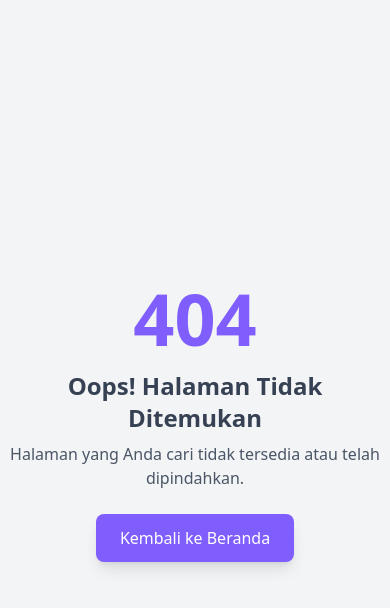
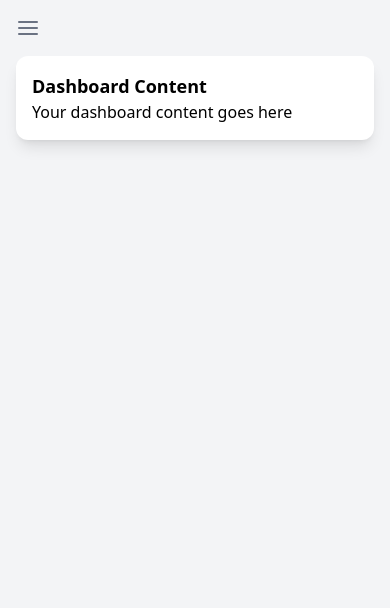
Before and after one commit to Randi-95/capstone2, a React (Vite) app: page /Dashboard in a window 390 px wide. Before the commit this address had no page. Shown: the top 608 px of the page. Built offline with nearby package versions, Linux system fonts and the light colour scheme.

Commit message:
dashboard sidebar responsive

```diff
--- a/src/component/elements/darkMode.jsx
+++ b/src/component/elements/darkMode.jsx
@@ -1,7 +1,8 @@
 import { useEffect, useState } from "react";
 import {Sun, Moon} from "react-feather"
 
-export default function DarkModeToggle() {
+export default function DarkModeToggle(props) {
+    const {colorDark="black", colorLight="white"} = props
     const [darkMode, setDarkMode] = useState(() => {
         return localStorage.getItem("darkMode") === "enabled";
     });
@@ -24,7 +25,7 @@ export default function DarkModeToggle() {
             className="flex items-center gap-2 cursor-pointer"
             onClick={() => setDarkMode(prev => !prev)}
         >
-            {darkMode ? <Sun color="white" /> : <Moon color="black" />}
+            {darkMode ? <Sun color={colorLight} /> : <Moon color={colorDark} />}
         </div>
     );
 }
--- a/src/main.jsx
+++ b/src/main.jsx
@@ -8,6 +8,7 @@ import NotFound from './pages/notFound.jsx'
 import Blogs from './pages/blogs.jsx'
 import Login from './pages/Login.jsx'
 import Registrasi from './pages/daftar.jsx'
+import Dashboard from './pages/dashboard.jsx'
 
 const router = createBrowserRouter ([
     {
@@ -30,6 +31,10 @@ const router = createBrowserRouter ([
     {
       path: "/Registrasi",
       element: <Registrasi/>
+    },
+    {
+      path: "/Dashboard",
+      element: <Dashboard />
     }
 ])
 
--- /dev/null
+++ b/src/pages/dashboard.jsx
@@ -0,0 +1,103 @@
+import { Calendar, BarChart, Grid, MessageCircle, Menu, X } from "react-feather"
+import DarkModeToggle from "../component/elements/darkMode"
+import { useState } from "react"
+
+const Dashboard = () => {
+    const [sidebarOpen, setSidebarOpen] = useState(false);
+
+    const toggleSidebar = () => {
+        setSidebarOpen(!sidebarOpen);
+    }
+
+    return(
+        <div className="flex h-screen overflow-hidden">
+            <div className={`lg:hidden bg-gray-transparent  fixed top-0 left-0 bottom-0 z-20 px-4 py-5 transition-all duration-200
+                ${sidebarOpen ? "w-64" : "w-0 -translate-x-full overflow-hidden"}`}>
+                <div className="bg-white p-4 h-full shadow-xl border-solid border-[1.5px] border-gray-200 rounded-xl relative">
+                    <div className="flex items-center justify-between mb-8">
+                        <div className="flex items-center gap-2">
+                            <img src="img/logo-capstone.png" alt="" width="30"/>
+                            <h1>Financial Tracker</h1>
+                        </div>
+                        <button className="text-gray-500" onClick={toggleSidebar}>
+                            <X size={20} />
+                        </button>
+                    </div>
+
+                    <ul className="flex flex-col gap-4">
+                        <li className="text-sm bg-primary rounded-xl text-white px-3 py-2 font-medium flex gap-2 items-center">
+                            <Grid size={20}/>
+                            <span>Dashboard</span>
+                        </li>
+                        <li className="text-sm hover:bg-primary rounded-xl text-gray-500 hover:text-white px-3 py-2 font-medium flex gap-2 items-center">
+                            <BarChart size={20}/>
+                            <span>Grafik</span>
+                        </li>
+                        <li className="text-sm hover:bg-primary rounded-xl text-gray-500 hover:text-white px-3 py-2 font-medium flex gap-2 items-center">
+                            <Calendar size={20}/>
+                            <span>Kalender</span>
+                        </li>
+                        <li className="text-sm hover:bg-primary rounded-xl text-gray-500 hover:text-white px-3 py-2 font-medium flex gap-2 items-center">
+                            <MessageCircle size={20}/>
+                            <span>ChatBot</span>
+                        </li>
+                    </ul>
+
+                    <div className="absolute bottom-4 flex gap-2">
+                        <DarkModeToggle colorDark="gray"/>
+                        <p className="font-semibold text-gray-500">Ganti Mode</p>
+                    </div>
+                </div>
+            </div>
+
+            <div className="hidden lg:block bg-gray-100 fixed top-0 left-0 bottom-0 w-[20%] px-4 py-5">
+                <div className="bg-white p-4 h-full shadow-xl border-solid border-[1.5px] border-gray-200 rounded-xl relative">
+                    <div className="flex items-center gap-2 mb-8">
+                        <img src="img/logo-capstone.png" alt="" width="30"/>
+                        <h1>Financial Tracker</h1>
+                    </div>
+
+                    <ul className="flex flex-col gap-4">
+                        <li className="text-sm bg-primary rounded-xl text-white px-3 py-2 font-medium flex gap-2 items-center">
+                            <Grid size={20}/>
+                            <span>Dashboard</span>
+                        </li>
+                        <li className="text-sm hover:bg-primary rounded-xl text-gray-500 hover:text-white px-3 py-2 font-medium flex gap-2 items-center">
+                            <BarChart size={20}/>
+                            <span>Grafik</span>
+                        </li>
+                        <li className="text-sm hover:bg-primary rounded-xl text-gray-500 hover:text-white px-3 py-2 font-medium flex gap-2 items-center">
+                            <Calendar size={20}/>
+                            <span>Kalender</span>
+                        </li>
+                        <li className="text-sm hover:bg-primary rounded-xl text-gray-500 hover:text-white px-3 py-2 font-medium flex gap-2 items-center">
+                            <MessageCircle size={20}/>
+                            <span>ChatBot</span>
+                        </li>
+                    </ul>
+
+                    <div className="absolute bottom-4 flex gap-2">
+                        <DarkModeToggle colorDark="gray"/>
+                        <p className="font-semibold text-gray-500">Ganti Mode</p>
+                    </div>
+                </div>
+            </div>
+
+            <div className="bg-gray-100 fixed top-0 right-0 bottom-0 left-0 lg:left-[20%]">
+                <div className="p-4">
+                    <button className="lg:hidden text-gray-500 mb-4" onClick={toggleSidebar}>
+                        <Menu size={24} />
+                    </button>
+
+                    {/* Your dashboard content here */}
+                    <div className="bg-white rounded-xl shadow-lg p-4">
+                        <h2 className="text-lg font-semibold">Dashboard Content</h2>
+                        <p>Your dashboard content goes here</p>
+                    </div>
+                </div>
+            </div>
+        </div>
+    )
+}
+
+export default Dashboard
```
